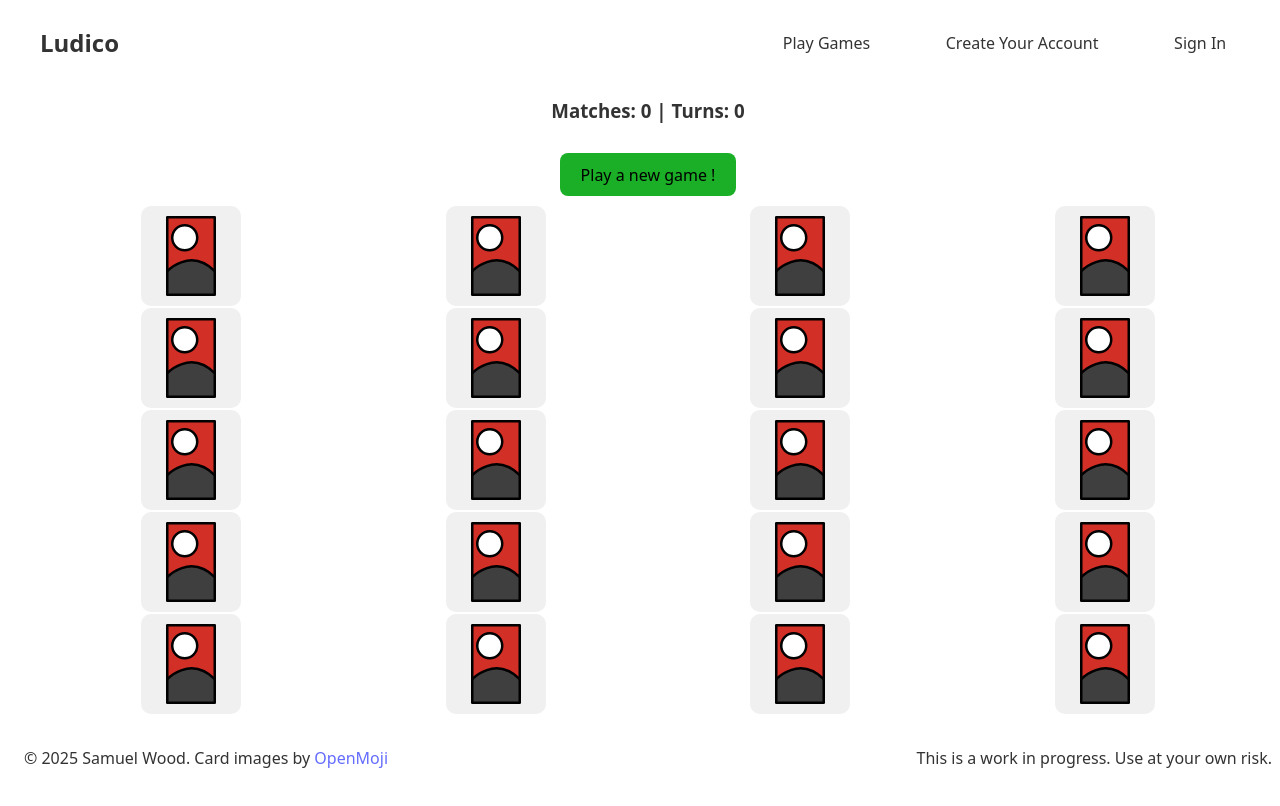
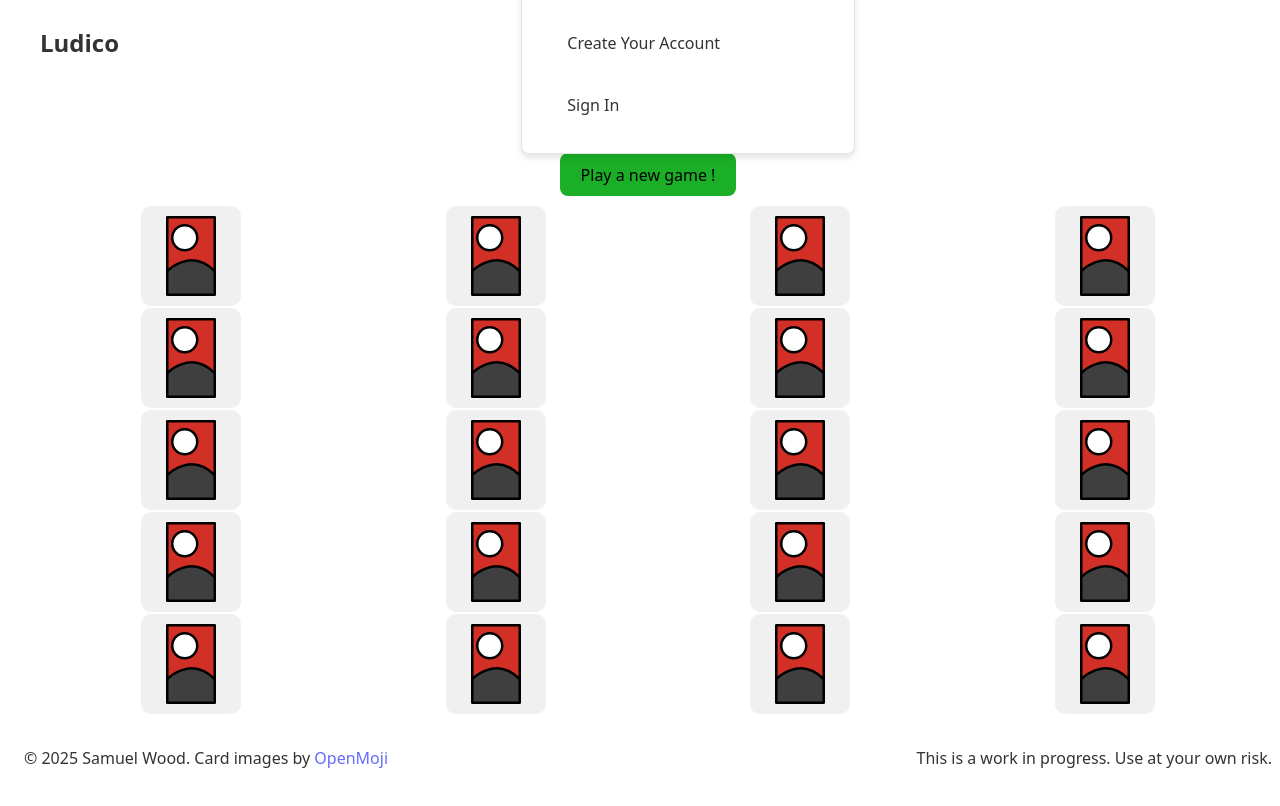
Before and after one commit to StrawberryBeds/games, a React (Vite) app: page /guest/cardSet/0 in a window 1280 px wide. Shown: the top 806 px of the page. Built offline with nearby package versions, Linux system fonts and the light colour scheme; no server answers.

Commit message:
Revert "Resolves problem with menu display"
This reverts commit 164a41ffd498d603d6a3fa3e98b5f6f72f6e61f1.

```diff
--- a/src/componentsShared/Header.css
+++ b/src/componentsShared/Header.css
@@ -33,24 +33,26 @@
   background-color: rgba(27, 175, 39, 0.1); /* Subtle green hover */
 }
 
+
 .header-nav {
-  display: flex;
-  gap: 1rem;
-  background: none;
-  border: none;
-  box-shadow: none;
-  padding: 0;
-  width: auto;
-  max-width: none;
-  margin: 0;
-  position: static;
+  background-color: var(--bg-color); /* Match theme */
+  border: 1px solid rgba(0, 0, 0, 0.1); /* Subtle border */
+  border-radius: 8px; /* Rounded corners */
+  padding: 1rem;
+  box-shadow: 0 4px 6px rgba(0, 0, 0, 0.1); /* Depth */
+  width: 90%; /* Responsive width */
+  max-width: 300px; /* Prevent excessive width */
+  margin: 0 auto; /* Center horizontally */
+  overflow-y: auto; /* Scroll if too long */
+  max-height: 70vh; /* Limit height */
 }
 
+
 .header-nav button {
-  background: none;
-  color: var(--text-color);
-  width: auto;
-  text-align: center;
+  background-color: var(--bg-color); /* Match theme */
+  color: var(--text-color); /* Inherit theme text color */
+  width: 100%; /* Full width for mobile */
+  text-align: left; /* Align text */
 }
 
 
@@ -58,6 +60,7 @@
   .hamburger {
     display: block;
   }
+
   .header-nav {
     display: none;
     position: absolute;
@@ -68,16 +71,7 @@
     align-items: center;
     padding: 1rem;
     gap: 0.5rem;
-    background-color: var(--bg-color);
-    border: 1px solid rgba(0, 0, 0, 0.1);
-    border-radius: 8px;
-    box-shadow: 0 4px 6px rgba(0, 0, 0, 0.1);
-    z-index: 1000;
-    width: 90%;
-    max-width: 300px;
-    margin: 0 auto;
-    max-height: 70vh;
-    overflow-y: auto;
+      z-index: 1000;
   }
   .header-nav.open {
     display: flex;
```
